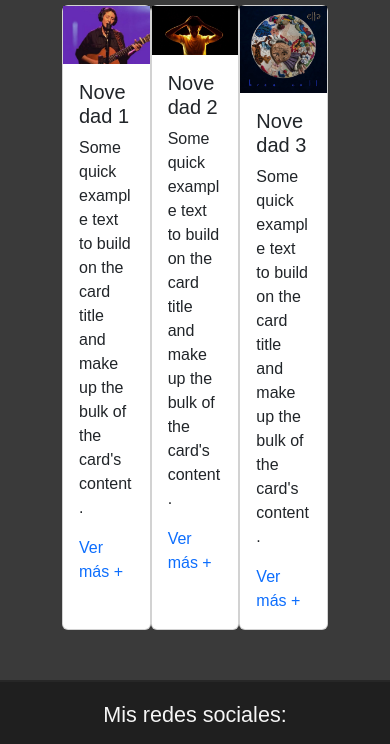
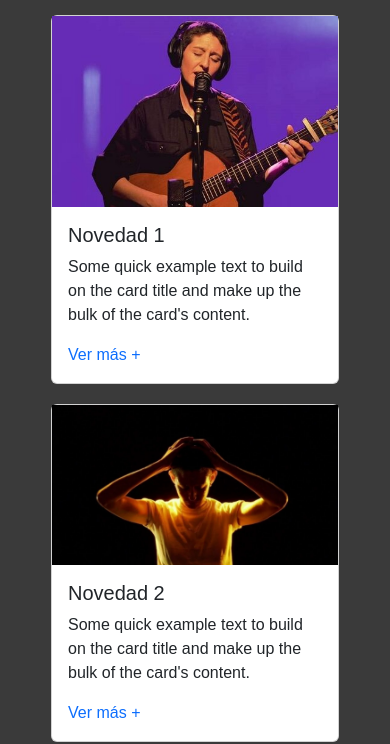
Before and after one commit to luismaria-hernandez/bren-coll, a website: page index.html in a window 390 px wide. Shown: the part 730-1474 px from the top of the page. Drawn offline with nearby package versions, Linux system fonts and the light colour scheme; files whose address does not match are found by name; a web font is replaced by a local one.

Commit message:
Arreglando el responsive de las card de novedades

```diff
--- a/index.html
+++ b/index.html
@@ -47,16 +47,6 @@
           </div>
         </div>
       </nav>
-        <!-- <nav class="header__nav">
-            <img class="header__logo" src="recursos/bren-coll-original-negro-convertido.png" alt="logo-bren-coll">
-            <ul class="header__lista">
-                <li class="header__item"><a href="#">Home</a></li>
-                <li class="header__item"><a href="paginas/gira.html">Gira</a></li>
-                <li class="header__item"><a href="paginas/lanzamientos.html">Lanzamientos</a></li>
-                <li class="header__item"><a href="paginas/galeria.html">Galería</a></li>
-                <li class="header__item"><a href="paginas/contacto.html">Contacto</a></li>
-            </ul>
-        </nav> -->
     </header>
     <main>
         <div id="carouselExampleControls" class="carousel slide" data-bs-ride="carousel">
@@ -80,9 +70,6 @@
               <span class="visually-hidden">Next</span>
             </button>
           </div>
-        <!-- <section class="portada">
-            <img class="portada__img" src="recursos/bren-coll-portada2.jpg" alt="bren-coll-portada">
-        </section> -->
         </div>
 
 
@@ -97,8 +84,8 @@
 
           <div class="container">
             <div class="row">
-              <div class="col-lg-12 d-flex justify-content-around">
-                <div class="card" style="width: 18rem;">
+              <div class=" col-lg-12  d-flex justify-content-around flex-sm-wrap novedades__card">
+                <div class="card my-sm-2 cardn" style="width: 18rem;">
                   <img class="card__img" src="recursos/bren-coll-novedad1.jpeg" alt="bren-coll-novedad1" class="card-img-top" alt="...">
                   <div class="card-body">
                     <h5 class="card-title">Novedad 1</h5>
@@ -106,7 +93,7 @@
                     <a href="#" class="novedad__link">Ver más +</a>
                   </div>
                 </div>
-                <div class="card" style="width: 18rem;">
+                <div class="card my-sm-2 cardn" style="width: 18rem;">
                   <img class="card__img" src="recursos/bren-coll-novedad2.jpeg" alt="bren-coll-novedad2" class="card-img-top" alt="...">
                   <div class="card-body">
                     <h5 class="card-title">Novedad 2</h5>
@@ -114,7 +101,7 @@
                     <a href="#" class="novedad__link">Ver más +</a>
                   </div>
                 </div>
-                <div class="card" style="width: 18rem;">
+                <div class="card my-sm-2 cardn" style="width: 18rem;">
                   <img class="card__img" src="recursos/bren-coll-ella.jpg" alt="bren-coll-novedad3" class="card-img-top" alt="...">
                   <div class="card-body">
                     <h5 class="card-title">Novedad 3</h5>
--- a/scss/estilos.scss
+++ b/scss/estilos.scss
@@ -610,6 +610,16 @@ footer {
         height: 300px;
     }
 
+    .novedades__card {
+        display: flex;
+        flex-direction: column;
+        align-items: center;
+    }
+
+    .cardn {
+        margin: 10px 0;
+    }
+
     /*FOOTER GENERAL*/
 
     footer {
```
Also changed, not shown: css/estilos.css. Lines whose indentation alone changed are shown as unchanged.
